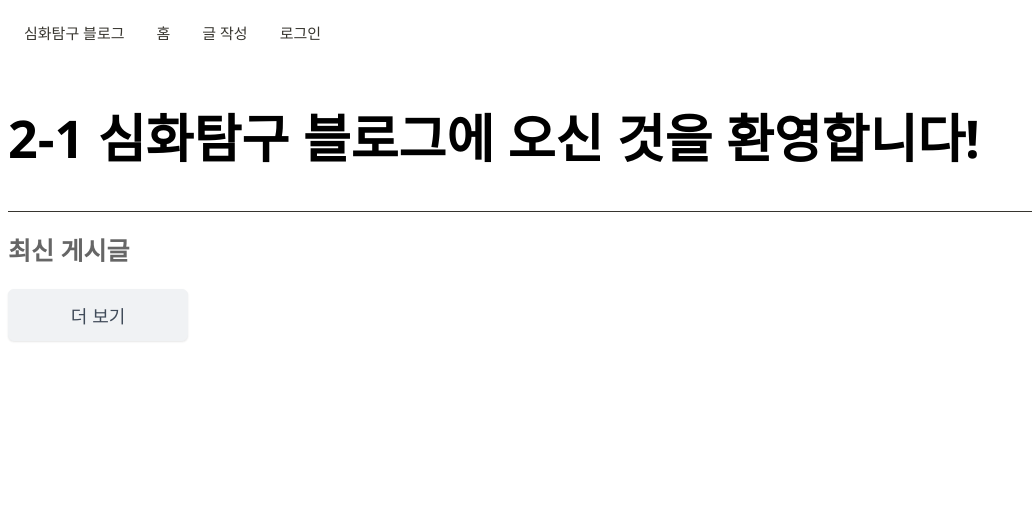
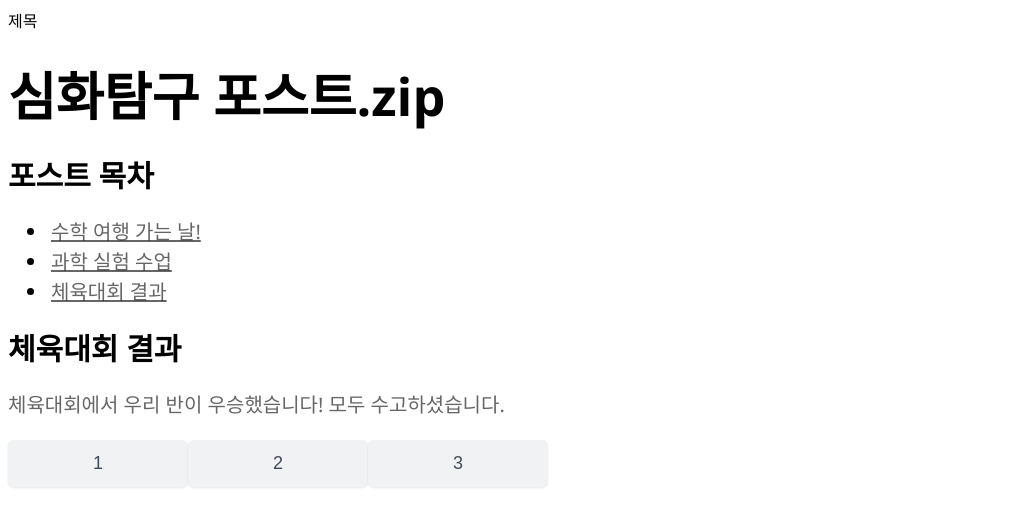
Before and after one commit to outtamaadcity/39d21, a plain HTML site: page index.html in a window 1280 px wide. Shown: the whole page, without its empty margins (0-1032 px from the left). Drawn offline with Linux system fonts and the light colour scheme.

Commit message:
Update index.html

```diff
--- a/index.html
+++ b/index.html
@@ -1,26 +1,18 @@
 <!DOCTYPE html>
-<html lang="ko">
+<html lang="en">
 <head>
     <meta charset="UTF-8">
+    <meta http-equiv="X-UA-Compatible" content="IE=edge">
     <meta name="viewport" content="width=device-width, initial-scale=1.0">
-    <title>2-1 심화탐구 블로그.zip</title>
+    <title>심화탐구 포스트.zip</title> 제목</title>
     <link rel="stylesheet" href="styles.css">
-    <script src="scripts.js" defer></script>
 </head>
 <body>
-    <div class="nav">
-        <a href="#" class="nav-left">심화탐구 블로그</a>
-        <a href="#" class="nav-right active">홈</a>
-        <a href="#" class="nav-right">글 작성</a>
-        <a href="#" class="nav-right">로그인</a>
-    </div>
-    <div class="title">
-        <h1>2-1 심화탐구 블로그에 오신 것을 환영합니다!</h1>
-    </div>
-    <div class="subtitle">
-        <h3>최신 게시글</h3>
-    </div>
-    <div id="blogPosts"></div>
-    <button onclick="loadMorePosts()">더 보기</button>
+    <h1>심화탐구 포스트.zip</h1>
+    <h2>포스트 목차</h2>
+    <ul id="postList"></ul>
+    <div id="latestPost"></div>
+    <div id="postPages"></div>
+    <script src="scripts.js"></script>
 </body>
 </html>
```
